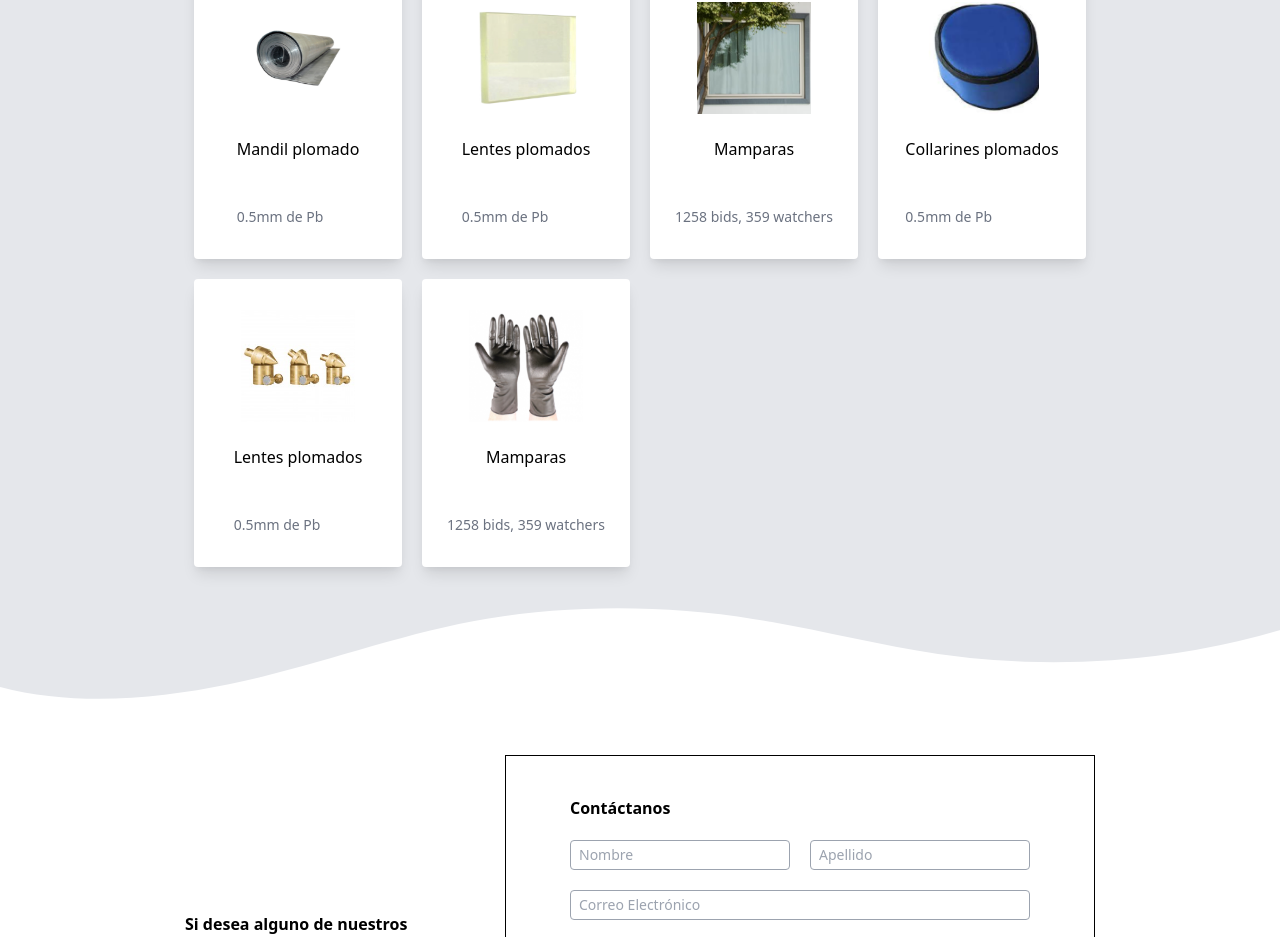
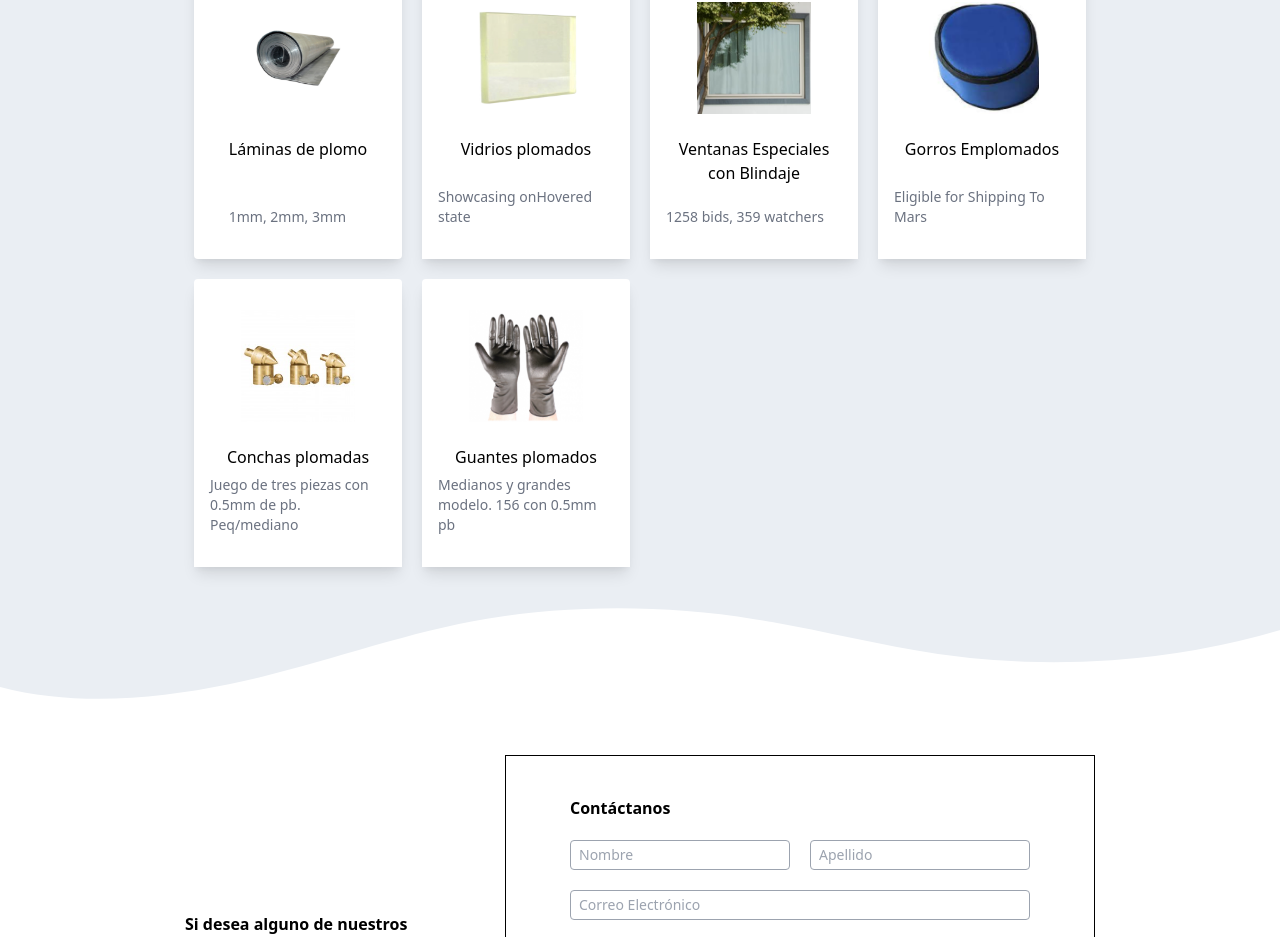
Before and after one commit to jcborissova/conforpra-srl-frontend-1, a React (Create React App) app: page /productos in a window 1280 px wide. Shown: the part 825-1762 px from the top of the page. Built offline with nearby package versions, Linux system fonts and the light colour scheme.

Commit message:
[CS-32] Change texts in "Products & Services"  (#6)

```diff
--- a/src/components/Cards/InformationCard.tsx
+++ b/src/components/Cards/InformationCard.tsx
@@ -36,7 +36,7 @@ const InformationCard = () => {
             className="w-28 lg:h-auto md:h-9 lg:pt-2"
             alt="ConforpraLogo"
           />
-          <div className="flex flex-col md:pt-5 pt-3 text-xs lg:gap-3 gap-2 ">
+          <div className="flex flex-col lg:pt-5 text-xs lg:gap-3 gap-2 ">
             {networksInformation.map((item) => (
               <div className="flex flex-row gap-x-3" key={item.id}>
                 <div>
--- a/src/components/Footer.tsx
+++ b/src/components/Footer.tsx
@@ -51,7 +51,7 @@ const Footer = () => {
               <span className="font-semibold mt-4 md:mt-0 mb-2">Compañia</span>
               <div className="flex flex-col pt-2 font-light">
                 <span className="my-1">
-                  <Link to="/about" className="text-md hover:text-blue-500">
+                  <Link to="/sobrenosotros" className="text-md hover:text-blue-500">
                     Sobre nosotros
                   </Link>
                 </span>
--- a/src/components/Home/HomeContent.tsx
+++ b/src/components/Home/HomeContent.tsx
@@ -6,7 +6,7 @@ import InformationSection from './InformationSection';
 
 const HomeContent = () => {
   return (
-    <div className="bg-gray-200 flex flex-col items-center">
+    <div className="bg-custom-color flex flex-col items-center">
       <PresentationSection />
       <ServiceSection />
       <CourseSection />
--- a/src/components/Home/ServiceSection.tsx
+++ b/src/components/Home/ServiceSection.tsx
@@ -28,34 +28,41 @@ const ServiceCardInformation = [
   },
 ];
 
-const leftCads = ServiceCardInformation.filter((val, idx) => idx % 2 !== 0);
-const rightCads = ServiceCardInformation.filter((val, idx) => idx % 2 === 0);
+const leftCards = ServiceCardInformation.filter((val, idx) => idx % 2 !== 0);
+const rightCards = ServiceCardInformation.filter((val, idx) => idx % 2 === 0);
 
 const ServiceSection = () => {
   return (
-    <div className="flex lg:flex-row flex-col lg:items-start items-center justify-end z-30 bg-gray-200">
-      <div className="grid sm:grid-cols-2 grid-cols-1 pt-16 sm:gap-10 gap-8 pl-0 z-40">
+    <div className="flex lg:flex-row flex-col-reverse lg:items-start items-center lg:justify-center lg:px-0 lg:pb-0 pb-10 z-30  bg-custom-color">
+      <div className="grid sm:grid-cols-2 grid-cols-1 lg:pt-16 sm:gap-10 gap-8 pl-0 z-40 ">
         <div className=" flex flex-col gap-8">
-          {leftCads.map((item) => (
+          {leftCards.map((item) => (
             <ServiceCard key={item.id} img={item.img} text={item.text} />
           ))}
         </div>
         <div className=" sm:pt-20 flex flex-col gap-8">
-          {rightCads.map((item) => (
+          {rightCards.map((item) => (
             <ServiceCard key={item.id} img={item.img} text={item.text} />
           ))}
         </div>
+        <div className="flex pt-8 lg:hidden justify-center sm:col-span-2 ">
+          <button
+            className="rounded-full bg-custom lg:w-56 h-10 text-white uppercase text-normal px-6 outline-none focus:outline-none mb-1 ease-linear transition-all duration-150"
+            type="button"
+          >
+            <Link to="/servicios">Ver mas servicios</Link>
+          </button>
         </div>
-      <div className="flex flex-col lg:items-start items-center lg:pt-48 p-10 text-left lg:w-6/12 w-full ">
-        <div className="xl:w-8/12 lg:w-8/12 md:w-11/12 w-full ">
-          <div className="text-3xl">
+      </div>
+      <div className="lg:pt-32 p-10 text-left lg:w-5/12">
+        <div className="text-xl font-semibold">
           <p>Servicios</p>
         </div>
-          <div className="pt-8">
+        <div className="pt-5">
           <p>
             Acompañamos y asesoramos a las organizaciones con el manejo de
-              fuentes radioactivas y equipos generadores de radiación ionizante
-              en la práctica médica, industrial y de investigación.
+            fuentes radioactivas y equipos generadores de radiación ionizante en
+            la práctica médica, industrial y de investigación.
           </p>
         </div>
         <div className="pt-4">
@@ -64,16 +71,13 @@ const ServiceSection = () => {
             prácticas especializadas.
           </p>
         </div>
-        </div>
-        <div className="pt-12">
-        <Link to="/servicios" >
+        <div className="pt-12 lg:block hidden w-full">
           <button
-            className="rounded-full bg-custom w-56 text-white uppercase text-normal px-3 py-2 outline-none focus:outline-none mb-1 ease-linear transition-all duration-150"
+            className="rounded-full bg-custom w-56 h-10 text-white uppercase text-normal outline-none focus:outline-none mb-1 ease-linear transition-all duration-150"
             type="button"
           >
             <Link to="/servicios">Ver mas servicios</Link>
           </button>
-          </Link>
         </div>
       </div>
     </div>
--- a/src/pages/about.tsx
+++ b/src/pages/about.tsx
@@ -88,7 +88,7 @@ const About = () => {
       </div>
 
       <LineDivider dividerColor="-gray" dividerbgColor="" />
-      <div className="flex lg:flex-row flex-col lg:items-start items-center justify-center bg-gray-200 pb-28 w-full ">
+      <div className="flex lg:flex-row flex-col lg:items-start items-center justify-center bg-custom-color pb-28 w-full ">
         <div className="flex flex-col pt-16 w-auto">
           <div className="text-2xl">
             <p>Principios de la empresa</p>
--- a/src/pages/productos.tsx
+++ b/src/pages/productos.tsx
@@ -50,44 +50,44 @@ const Productos = () => {
     },
     {
       id: 5,
-      text: 'Mandil plomado',
-      subText: '0.5mm de Pb',
+      text: 'Láminas de plomo',
+      subText: '1mm, 2mm, 3mm',
       img: img5,
     },
     {
       id: 6,
-      text: 'Lentes plomados',
-      subText: '0.5mm de Pb',
+      text: 'Vidrios plomados',
+      subText: 'Showcasing onHovered state',
       img: img6,
     },
     {
       id: 7,
-      text: 'Mamparas',
+      text: 'Ventanas Especiales con Blindaje',
       subText: '1258 bids, 359 watchers',
       img: img7,
     },
     {
       id: 8,
-      text: 'Collarines plomados',
-      subText: '0.5mm de Pb',
+      text: 'Gorros Emplomados',
+      subText: 'Eligible for Shipping To Mars',
       img: img8,
     },
     {
       id: 9,
-      text: 'Lentes plomados',
-      subText: '0.5mm de Pb',
+      text: 'Conchas plomadas',
+      subText: 'Juego de tres piezas con 0.5mm de pb. Peq/mediano',
       img: img9,
     },
     {
       id: 10,
-      text: 'Mamparas',
-      subText: '1258 bids, 359 watchers',
+      text: 'Guantes plomados',
+      subText: 'Medianos y grandes modelo. 156 con 0.5mm pb',
       img: img10,
     },
   ];
 
   return (
-    <div className="flex flex-col items-center w-full bg-gray-200">
+    <div className="flex flex-col items-center w-full bg-custom-color">
       <HeaderPage
         title={pageInformation.title}
         description={pageInformation.description}
@@ -110,7 +110,7 @@ const Productos = () => {
         </div>
       </div>
       <div className="w-screen bg-white">
-        <Contactanos color="bg-gray-200" visibility={true} />
+        <Contactanos color="bg-custom-color" visibility={true} />
       </div>
     </div>
   );
--- a/src/pages/servicios.tsx
+++ b/src/pages/servicios.tsx
@@ -87,13 +87,13 @@ const Servicios = () => {
               key={item.id}
               img={item.img}
               text={item.text}
-              bgColor="bg-gray-200"
+              bgColor="bg-custom-color"
             />
           ))}
         </div>
       </div>
       <LineDivider dividerColor="-gray" dividerbgColor="bg-white" />
-      <div className="flex flex-col items-center justify-center bg-gray-200 w-screen">
+      <div className="flex flex-col items-center justify-center bg-custom-color w-screen">
         <div className="grid justify-items-center md:grid-cols-2 grid-cols-1 py-10 lg:gap-x-72 ">
           {downCards.map((item) => (
             <ServiciosCard
@@ -106,7 +106,7 @@ const Servicios = () => {
         </div>
       </div>
       <div className="w-screen bg-white">
-        <Contactanos color="bg-gray-200" visibility={true} />
+        <Contactanos color="bg-custom-color" visibility={true} />
       </div>
     </div>
   );
--- a/src/styles.css
+++ b/src/styles.css
@@ -20,11 +20,15 @@
 }
 
 .custom-shape-divider-bottom-1628384777 .shape-fill-gray {
-  fill: rgba(229, 231, 235, 1);
+  fill: #eaeef3;
 }
 
 .shape-fill-reverse {
   fill: transparent;
+}
+
+.bg-custom-color {
+  background-color: #eaeef3;
 }
 
 .bg-custom {
```
Lines whose indentation alone changed are shown as unchanged.
